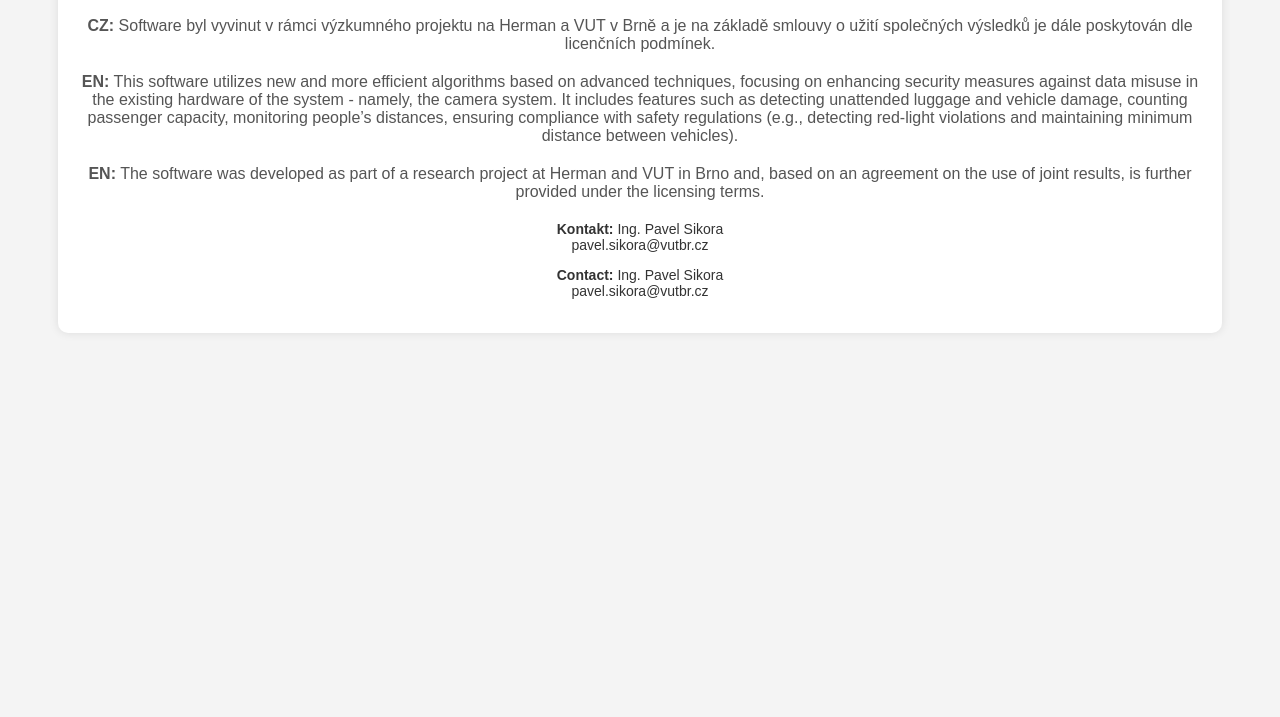
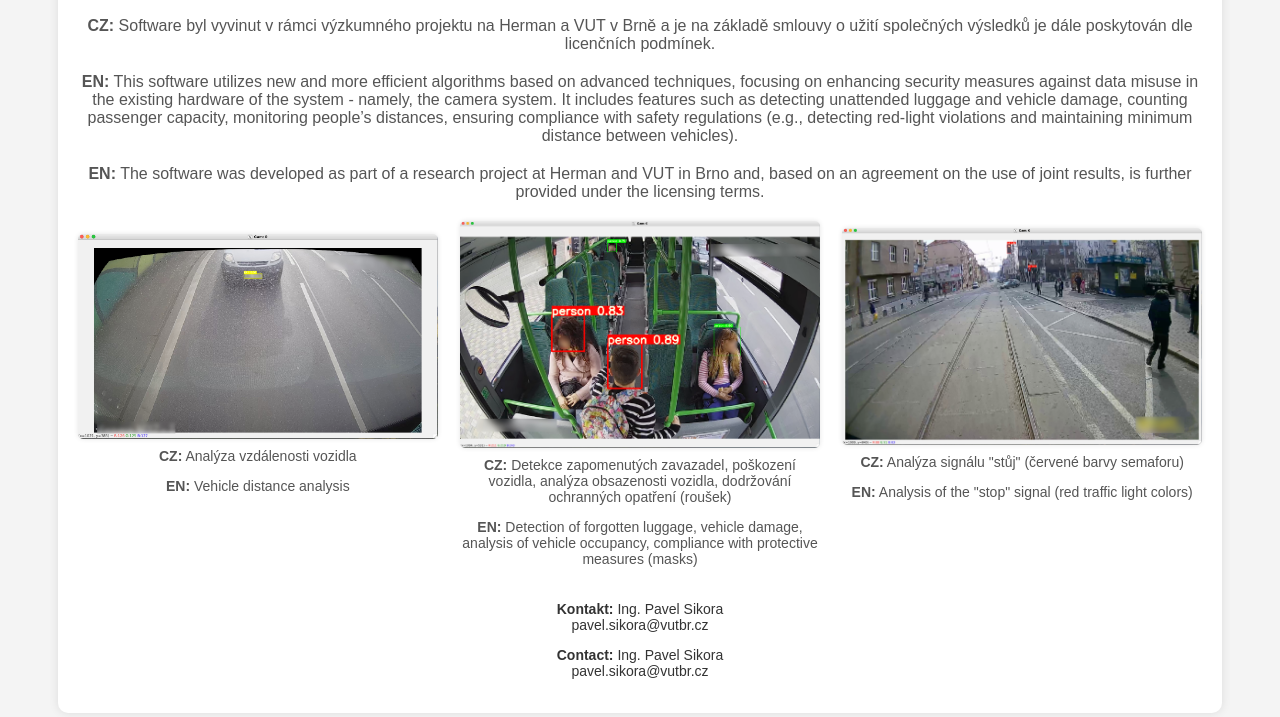
Before and after one commit to pavelvut/herman-traffic, a plain HTML site: page index.html in a window 1280 px wide. Shown: the part 385-1102 px from the top of the page. Before the commit the page ends 800 px from the top, so only its background shows below. Drawn offline with Linux system fonts and the light colour scheme.

Commit message:
Add images

```diff
--- a/index.html
+++ b/index.html
@@ -35,10 +35,42 @@
             object-fit: contain;
         }
         .logos img:nth-child(2) {
-            width: 15%;
+            width: 40%;
             height: auto;
             max-height: 150px;
             object-fit: contain;
+        }
+        .screenshots {
+            display: flex;
+            justify-content: space-between;
+            align-items: center;
+            margin: 20px 0;
+            flex-wrap: wrap;
+        }
+        .screenshot-item {
+            width: 32%;
+            text-align: center;
+        }
+        .screenshot-item img {
+            width: 100%;
+            height: auto;
+            border-radius: 5px;
+            box-shadow: 0px 0px 5px rgba(0, 0, 0, 0.1);
+        }
+        .screenshot-item p {
+            font-size: 14px;
+            color: #555;
+            margin-top: 5px;
+        }
+        @media (max-width: 768px) {
+            .screenshots {
+                flex-direction: column;
+                align-items: center;
+            }
+            .screenshot-item {
+                width: 80%;
+                margin-bottom: 10px;
+            }
         }
         .description {
             font-size: 16px;
@@ -61,11 +93,34 @@
         </div>
         <h1>Nové vlastnosti zpracování obrazu z vozidlových kamer</h1>
 
-        <p class="description"><strong>CZ:</strong> Jedná se o SW využívající nové a účinnější algoritmy založené na nových technikách, se zaměřením na vylepšení bezpečnostních technik proti zneužití dat v současném hardwaru řešitele - kamerového systému, tj. odložených zavazadel a poškození vozidla, počítání kapacity spoje, monitoring vzdálenosti lidí, detekce dodržování ochanných opatření, (projetí na červenou, dodržování min vzdálenosti od vozidel).</p>
+        <p class="description"><strong>CZ:</strong> Jedná se o SW využívající nové a účinnější algoritmy založené na nových technikách, se zaměřením na vylepšení bezpečnostních technik proti zneužití dat v současném hardwaru řešitele - kamerového systému, tj. odložených zavazadel a poškození vozidla, počítání kapacity spoje, monitoring vzdálenosti lidí, detekce dodržování ochranných opatření, (projetí na červenou, dodržování min vzdálenosti od vozidel).</p>
         <p class="description"><strong>CZ:</strong> Software byl vyvinut v rámci výzkumného projektu na Herman a VUT v Brně a je na základě smlouvy o užití společných výsledků je dále poskytován dle licenčních podmínek.</p>
 
         <p class="description"><strong>EN:</strong> This software utilizes new and more efficient algorithms based on advanced techniques, focusing on enhancing security measures against data misuse in the existing hardware of the system - namely, the camera system. It includes features such as detecting unattended luggage and vehicle damage, counting passenger capacity, monitoring people’s distances, ensuring compliance with safety regulations (e.g., detecting red-light violations and maintaining minimum distance between vehicles).</p>
         <p class="description"><strong>EN:</strong> The software was developed as part of a research project at Herman and VUT in Brno and, based on an agreement on the use of joint results, is further provided under the licensing terms.</p>
+
+        <div class="screenshots">
+            <div class="screenshot-item">
+                <img src="imgs/distance_undistord.jpg" alt="Ukázkový obrázek 1">
+                <p><strong>CZ:</strong> Analýza vzdálenosti vozidla</p>
+                <p><strong>EN:</strong> Vehicle distance analysis</p>
+                <p><br></p>
+                <p><br></p>
+            </div>
+            <div class="screenshot-item">
+                <img src="imgs/indoor_too_close.jpg" alt="Ukázkový obrázek 2">
+                <p><strong>CZ:</strong> Detekce zapomenutých zavazadel, poškození vozidla, analýza obsazenosti vozidla, dodržování ochranných opatření (roušek)</p>
+                <p><strong>EN:</strong> Detection of forgotten luggage, vehicle damage, analysis of vehicle occupancy, compliance with protective measures (masks)</p>
+            </div>
+            <div class="screenshot-item">
+                <img src="imgs/red_sign.jpg" alt="Ukázkový obrázek 3">
+                <p><strong>CZ:</strong> Analýza signálu "stůj" (červené barvy semaforu)</p>
+                <p><strong>EN:</strong> Analysis of the "stop" signal (red traffic light colors)</p>
+                <p><br></p>
+                <p><br></p>
+
+            </div>
+        </div>
 
         <div class="contact">
             <p><strong>Kontakt:</strong> Ing. Pavel Sikora <br> pavel.sikora@vutbr.cz</p>
```
Also changed, not shown: imgs/distance_undistord.jpg (added), imgs/indoor_too_close.jpg (added), imgs/red_sign.jpg (added).
